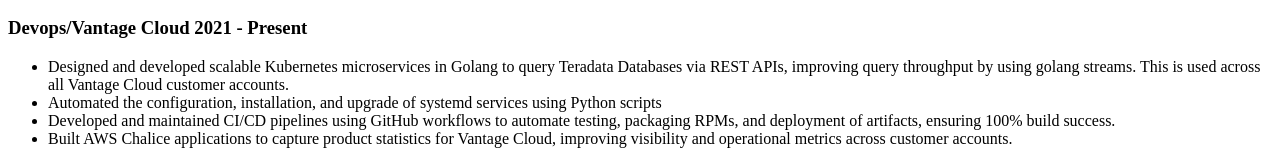
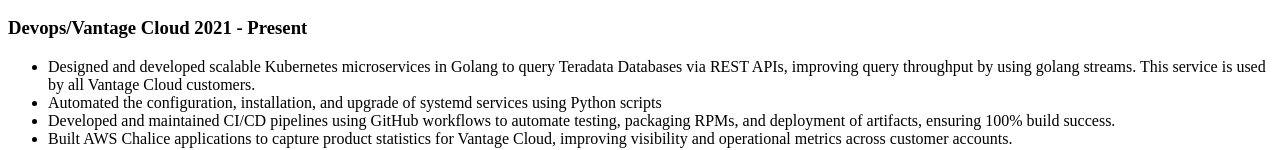
Before and after one commit to aatong/aatong.github.io, a plain HTML site: page index.html in a window 1280 px wide. Shown: the part 534-684 px from the top of the page. Drawn offline with Linux system fonts and the light colour scheme.

Commit message:
update revision

```diff
--- a/index.html
+++ b/index.html
@@ -18,7 +18,7 @@
 <h2 id="teradata">TERADATA</h2>
 <h3 id="devopsvantage-cloud-2021---present">Devops/Vantage Cloud 2021 - Present</h3>
 <ul>
-<li>Designed and developed scalable Kubernetes microservices in Golang to query Teradata Databases via REST APIs, improving query throughput by using golang streams. This is used across all Vantage Cloud customer accounts.</li>
+<li>Designed and developed scalable Kubernetes microservices in Golang to query Teradata Databases via REST APIs, improving query throughput by using golang streams. This service is used by all Vantage Cloud customers.</li>
 <li>Automated the configuration, installation, and upgrade of systemd services using Python scripts  </li>
 <li>Developed and maintained CI/CD pipelines using GitHub workflows to automate testing, packaging RPMs, and deployment of artifacts, ensuring 100% build success.  </li>
 <li>Built AWS Chalice applications to capture product statistics for Vantage Cloud, improving visibility and operational metrics across customer accounts.</li>
```
Also changed, not shown: 1 other file.
